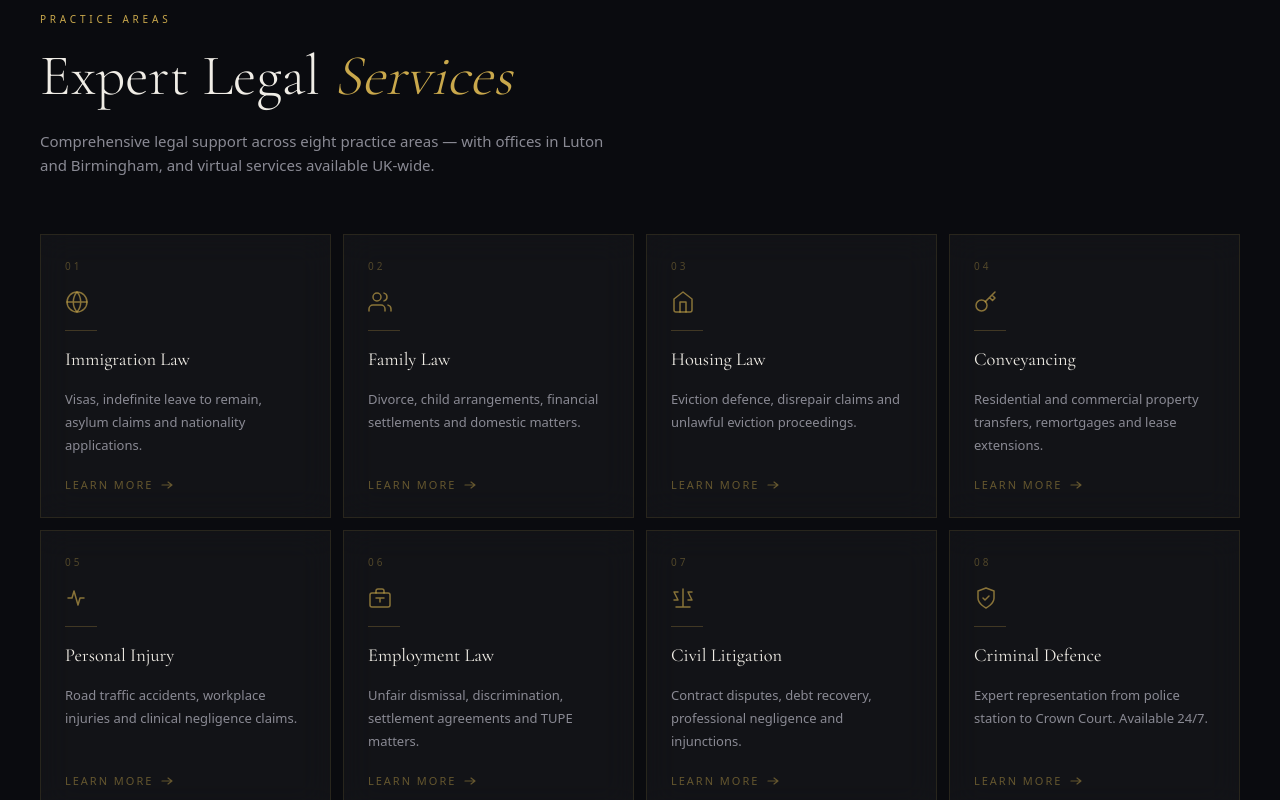
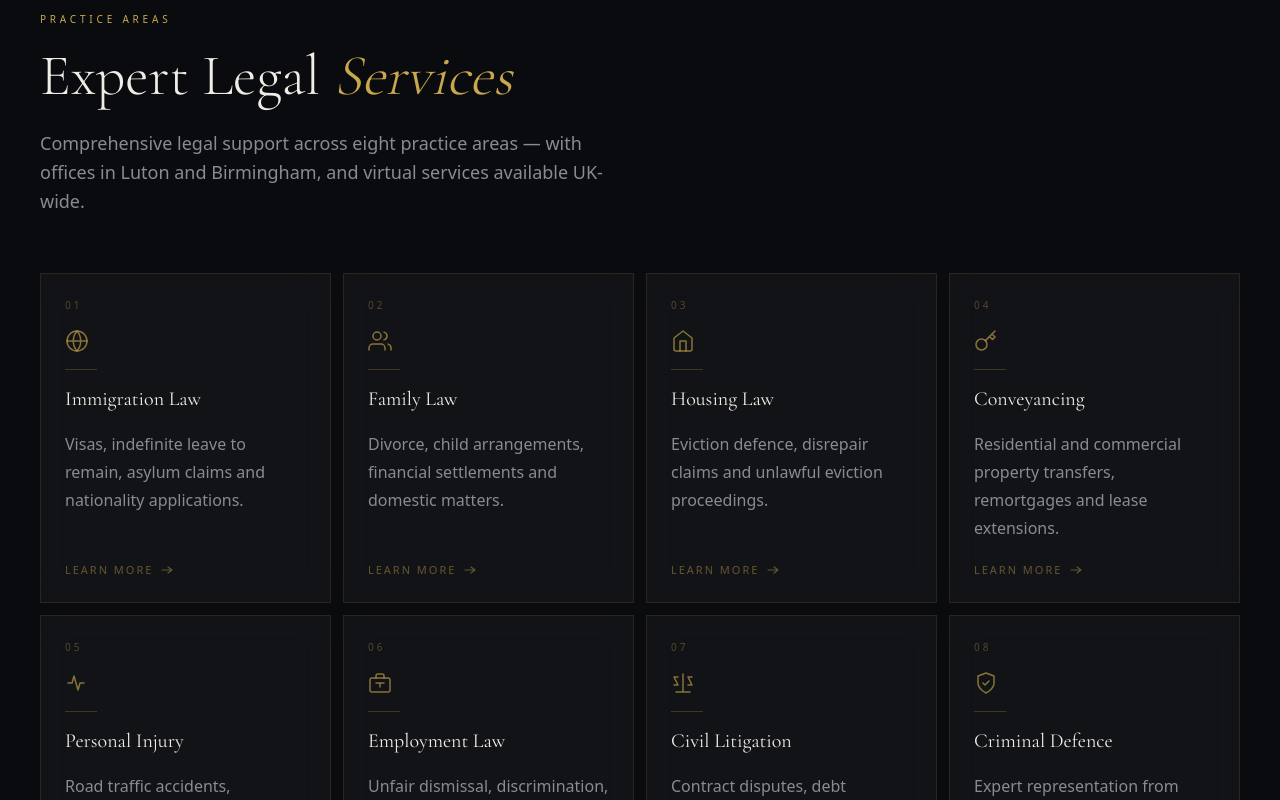
Before and after one commit to ShoaibM2022/abbott-solicitors, a Next.js app: page / in a window 1280 px wide. Shown: the part 1060-1860 px from the top of the page. Built offline with nearby package versions, Linux system fonts and the light colour scheme.

Commit message:
Landing page font increase

```diff
--- a/src/components/ServicesSection.tsx
+++ b/src/components/ServicesSection.tsx
@@ -130,7 +130,7 @@ export default function ServicesSection() {
           <h2 className="serif text-[clamp(2.2rem,4.5vw,3.8rem)] text-[#F0EDE6] font-light mt-3 leading-tight">
             Expert Legal <em className="italic text-[#C9A84C]">Services</em>
           </h2>
-          <p className="text-[#8A8A94] text-[14px] md:text-[15px] leading-relaxed max-w-xl mt-4 font-sans">
+          <p className="text-[#8A8A94] text-base md:text-lg leading-relaxed max-w-xl mt-4 font-sans">
             Comprehensive legal support across eight practice areas — with offices
             in Luton and Birmingham, and virtual services available UK-wide.
           </p>
@@ -155,12 +155,12 @@ export default function ServicesSection() {
                 <div className="w-8 h-px bg-[#C9A84C]/25 group-hover:bg-[#C9A84C]/55 transition-colors duration-300" />
 
                 {/* Title */}
-                <h3 className="serif text-[1.15rem] font-normal text-[#F0EDE6] leading-snug group-hover:text-[#E8C97A] transition-colors duration-300">
+                <h3 className="serif text-xl font-normal text-[#F0EDE6] leading-snug group-hover:text-[#E8C97A] transition-colors duration-300">
                   {title}
                 </h3>
 
                 {/* Description */}
-                <p className="text-[#8A8A94] text-[13px] leading-[1.75] font-sans flex-1">{desc}</p>
+                <p className="text-[#8A8A94] text-base leading-[1.75] font-sans flex-1">{desc}</p>
 
                 {/* Learn more */}
                 <div className="flex items-center gap-2 text-[#C9A84C]/45 group-hover:text-[#C9A84C] text-[11px] tracking-[0.18em] uppercase font-sans transition-all duration-300 group-hover:gap-3 mt-1">
```
